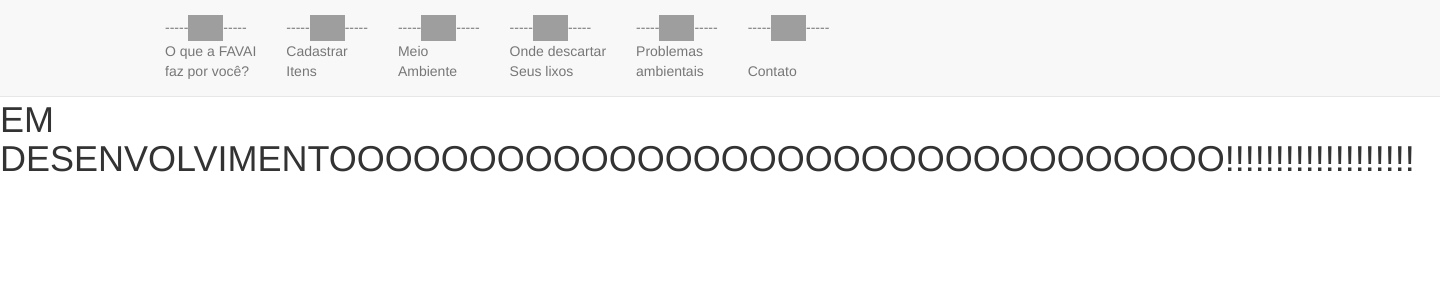
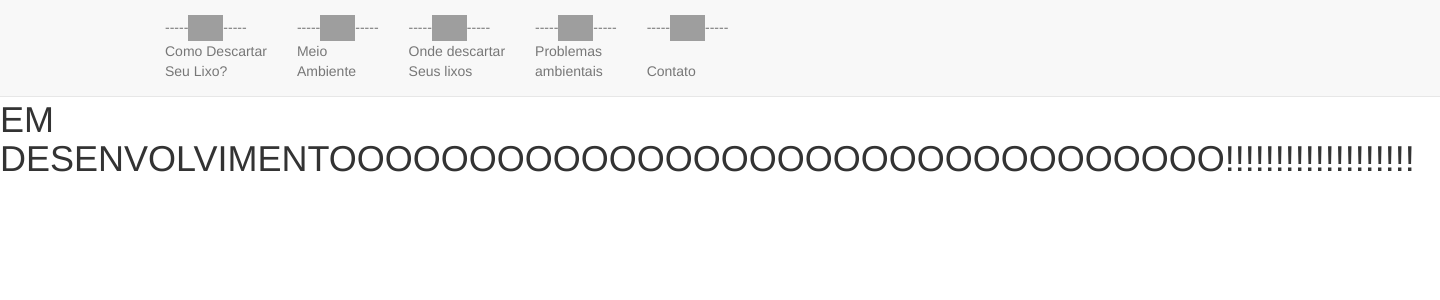
Before and after one commit to Alexiafern/FAVAI-Tech, a PHP site: page /cadastrar.php in a window 1440 px wide. Shown: the top 300 px of the page. Run offline with PHP 8.4, Linux system fonts and the light colour scheme; some libraries are stand-ins or nearby versions; grey boxes are pictures that could not be loaded.

Commit message:
Modificando index.php e menu.php

```diff
--- a/codigo/menu.php
+++ b/codigo/menu.php
@@ -42,10 +42,7 @@
                             <ul class="nav navbar-nav">
                                 <!--Mudar ajuda.php para favai.php-->
                             <li>
-                                <a href="Ajuda.php">-----<img src="../img/WhatsApp Image 2023-02-15 at 19.11.47.png" alt=""width="35px">-----<br>O que a FAVAI <br>faz por você?</a>
-                            </li>
-                            <li>
-                                <a href="cadastrar.php">-----<img src="../img/WhatsApp Image 2023-02-15 at 19.11.47.png" alt=""width="35px">-----<br>Cadastrar <br> Itens</a>
+                                <a href="Ajuda.php">-----<img src="../img/WhatsApp Image 2023-02-15 at 19.11.47.png" alt=""width="35px">-----<br>Como Descartar <br>Seu Lixo?</a>
                             </li>
                             <li>
                                 <a href="meio_ambiente.php">-----<img src="../img/WhatsApp Image 2023-02-15 at 19.11.47.png" alt=""width="35px">-----<br>Meio <br> Ambiente</a>
@@ -55,7 +52,7 @@
                             </li>
                             <!--Mudar problemas.php para problemas_ambientais.php-->
                             <li>
-                                <a href="problemas.php">-----<img src="../img/WhatsApp Image 2023-02-15 at 19.11.47.png" alt=""width="35px">-----<br>Problemas <br> ambientais</a>
+                                <a href="problemas_ambientais.php">-----<img src="../img/WhatsApp Image 2023-02-15 at 19.11.47.png" alt=""width="35px">-----<br>Problemas <br> ambientais</a>
                             </li>
 
                             <li>
```
Also changed, not shown: codigo/index.php (+7 -12 lines), codigo/problemas_ambientais.php (renamed from codigo/problemas.php).
